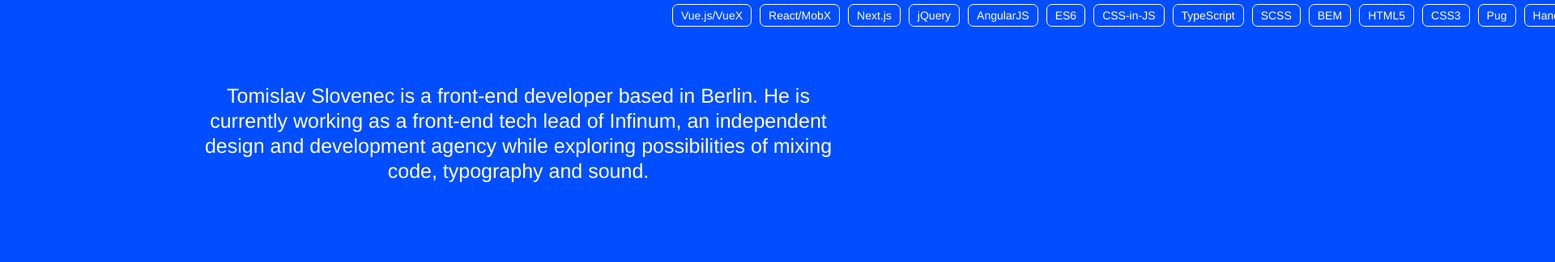
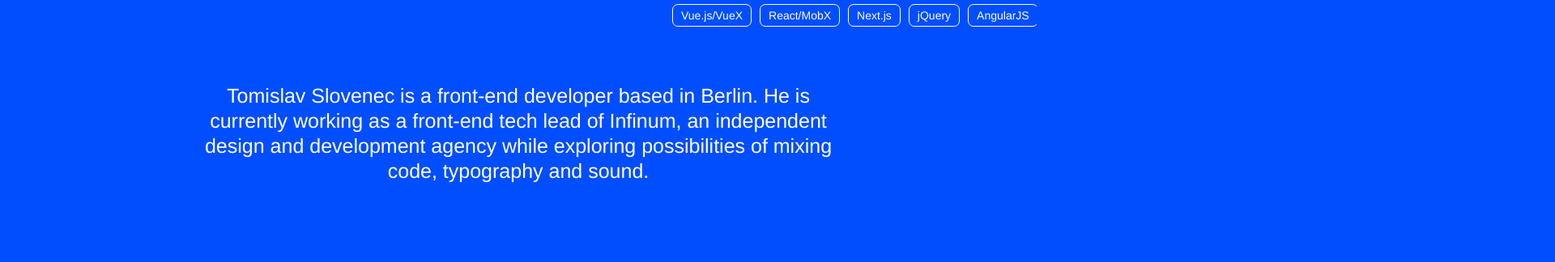
Before and after one commit to tomislav-s/slovenec-web, a website: page index.html in a window 1280 px wide. Shown: the top 324 px of the page at 81% size, 1920 px wide, since content can reach past the window. Drawn offline with nearby package versions, Linux system fonts and the light colour scheme.

Commit message:
Overflow fix

```diff
--- a/index.html
+++ b/index.html
@@ -7,7 +7,7 @@
   <link rel="stylesheet" href="style.css">
 </head>
 <body>
-  <main>
+  <main class="main">
     <section class="technologies">
       <ul class="technologies__list">
         <li class="technologies__item">Vue.js/VueX</li>
--- a/style.css
+++ b/style.css
@@ -46,6 +46,10 @@ body {
   color: white;
   background-color: #004EFF;
 
+  overflow: hidden;
+}
+
+.main {
   overflow: hidden;
 }
 
```
